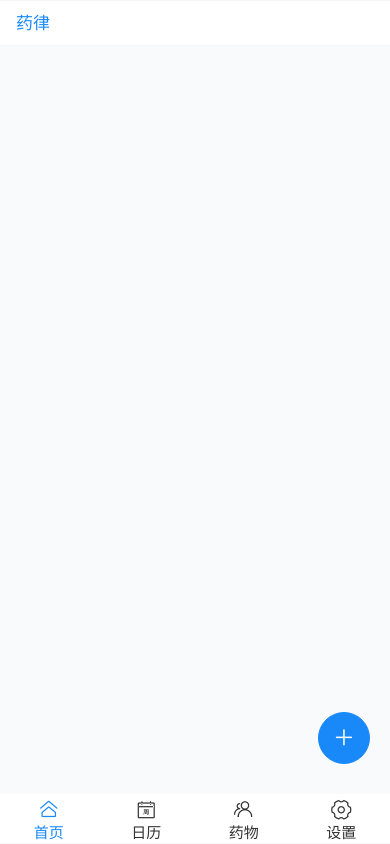
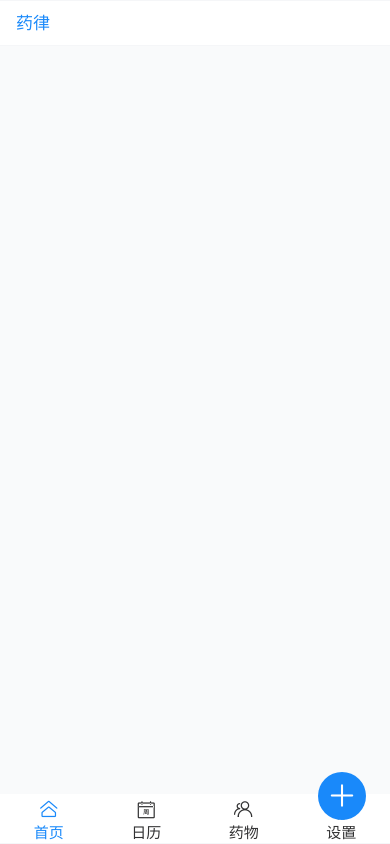
Before and after one commit to HHsomeHand/pwa-corn-log, a Vue app: page / in a window 390 px wide. Built offline with nearby package versions, Linux system fonts and the light colour scheme.

Commit message:
fix: Address mobile CSS scrolling and improve UX - Fixed unintended scrollability with `position: fixed`, `top: 0`, `bottom: 0`, `left: 0`, `right: 0` - Replaced button with Vant's FloatingBubble component for better mobile experience

```diff
--- a/index.html
+++ b/index.html
@@ -8,7 +8,7 @@
     <link rel="manifest" href="/site.webmanifest">
     <meta name="theme-color" content="#FFFFFF" media="(prefers-color-scheme: light)">
     <meta name="theme-color" content="#000000" media="(prefers-color-scheme: dark)">
-    <meta name="viewport" content="width=device-width, initial-scale=1.0">
+    <meta name="viewport" content="width=device-width, initial-scale=1.0, maximum-scale=1.0, minimum-scale=1.0, user-scalable=no">
     <title>Vite App</title>
   </head>
   <body>
--- a/src/App.vue
+++ b/src/App.vue
@@ -3,7 +3,7 @@
 </script>
 
 <template>
-  <div class="app-component flex flex-col max-w-md mx-auto h-screen">
+  <div class="app-component flex flex-col max-w-md mx-auto fixed bottom-0 top-0 left-0 right-0">
     <van-nav-bar
         class="shrink-0"
         left-text="药律"
--- a/src/view/IndexView/IndexView.vue
+++ b/src/view/IndexView/IndexView.vue
@@ -5,11 +5,11 @@
 <template>
   <div class="index-view">
 
-    <van-button class="!fixed bottom-20 right-5 !size-13" round type="primary" icon="plus" />
-
-<!--    <div class="fixed right-5 bottom-20 flex items-center justify-center w-18 h-18 bg-blue-100 rounded-full">-->
-<!--      <van-icon name="plus" color="#FAFAFA" size="30"/>-->
-<!--    </div>-->
+    <van-floating-bubble
+        axis="xy"
+        icon="plus"
+        magnetic="x"
+    />
   </div>
 </template>
 
```
